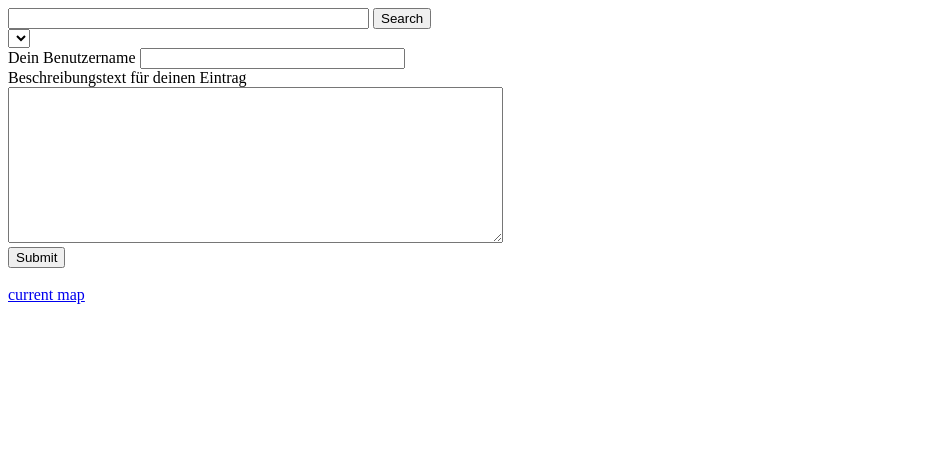
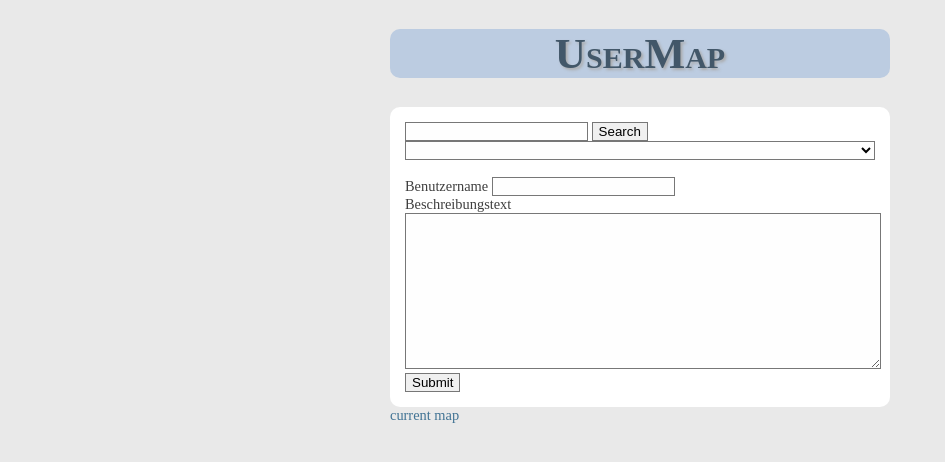
Before and after one commit to ichbinsisyphos/UserMap, a PHP site: page / in a window 1280 px wide. Shown: the top 462 px of the page, without its empty margins (0-945 px from the left). Run offline with PHP 8.4, Linux system fonts and the light colour scheme; data that the repository does not hold is empty.

Commit message:
begin styling

```diff
--- a/index.php
+++ b/index.php
@@ -2,17 +2,23 @@
 <html>
 
 	<head>
-
+		<link rel="stylesheet" type="text/css" href="style.css" />
 		<meta http-equiv="Content-Type" content="text/html; charset=utf-8" >
 		<title>UserMap</title>
 
 	</head>
 
 	<body>
+		<div id="head">
+			<h1>UserMap</h1>
+		</div>
 
+		<div id="mainForm">
 		<form action="<?php echo $_SERVER['PHP_SELF']; ?>" method="post">
-			<input type="text" name="formSearchString" maxlength="50" size="42">
-			<input type="submit" name="formSearchStringSubmit" value="Search">
+
+			<div id="searchForm">
+			<input type="text" name="formSearchString">
+			<input type="submit" name="formSearchStringSubmit" value="Search" class="button">
 			<br>
 			<select name="locationSelect">
 
@@ -47,15 +53,18 @@
 			?>
 
 			</select>
+
+			</div>
+
 			<br>
-			Dein Benutzername
-			<input type="text" name="formName" maxlength="50" size="30">
+			Benutzername
+			<input type="text" name="formName">
 			<br>
-			Beschreibungstext für deinen Eintrag
+			Beschreibungstext
 			<br>
-			<textarea name="formDescription" rows="10" cols="59"></textarea>
+			<textarea name="formDescription" rows="10"></textarea>
 			<br>
-			<input type="submit" name="formSubmit" value="Submit">
+			<input type="submit" name="formSubmit" value="Submit" class="button">
 			<br>
 
 		    <?php
@@ -98,12 +107,12 @@
 				}
 			?>
 		</form>
+		</div>
 		<?php
 		 	header('Content-type: text/html; charset=utf-8');
 			$hostName = trim(preg_replace('/\s+/', ' ', file_get_contents("hostname.conf")));
 			$kmlFile = trim(preg_replace('/\s+/', ' ', file_get_contents("var/kmlFilename.dat")));
 			$mapUrl = "https://maps.google.at/maps?source=embed&q=" . $hostName . "/UserMap/" . $kmlFile;
-			echo "<br>";
 			echo "<a href='" . $mapUrl . "'>current map</a>";
 		?>
 
--- /dev/null
+++ b/style.css
@@ -0,0 +1,96 @@
+body
+{
+	color:#3e3e3e;
+	background-color:#e9e9e9;
+	font-size:90%;
+	width:500px;
+	margin-left:auto;
+	margin-right:auto;
+}
+
+#searchForm
+{
+	width:100%;
+}
+
+#mainForm, #head, body
+{
+	border-radius:10px;
+}
+
+#mainForm
+{
+	background-color: #ffffff;
+	padding:15px;
+	width:470px;
+}
+
+#head
+{
+	background-color: #bccce1;
+}
+
+.button
+{
+	background-color: #f0f0f0;
+	width:auto;
+}
+
+input, textarea, select
+{
+	background-color: #fefefe;
+	border-style:solid;
+	border-color:#777777;
+	border-width:1px;
+}
+
+textarea
+{
+	width:100%;
+}
+
+select
+{
+	width:100%;
+}
+
+h1
+{
+	color:#425769;
+	text-align:center;
+	font-family:"Times New Roman", Serif;
+	font-variant:small-caps;
+	text-shadow:2px 2px 3px #aaa;
+	font-size:300%;
+}
+
+p
+{
+	/*color:#417394;*/
+	font-family:"Times New Roman";
+	font-size:20px;
+}
+
+a:link
+{
+	color:#417394;
+	text-decoration:none;
+}
+
+a:visited
+{
+	color:#417394;
+	text-decoration:none;
+}
+
+a:hover
+{
+	color:#417394;
+	text-decoration:underline;
+}
+
+a:active
+{
+	color:#417394;
+	text-decoration:none;
+}
```
